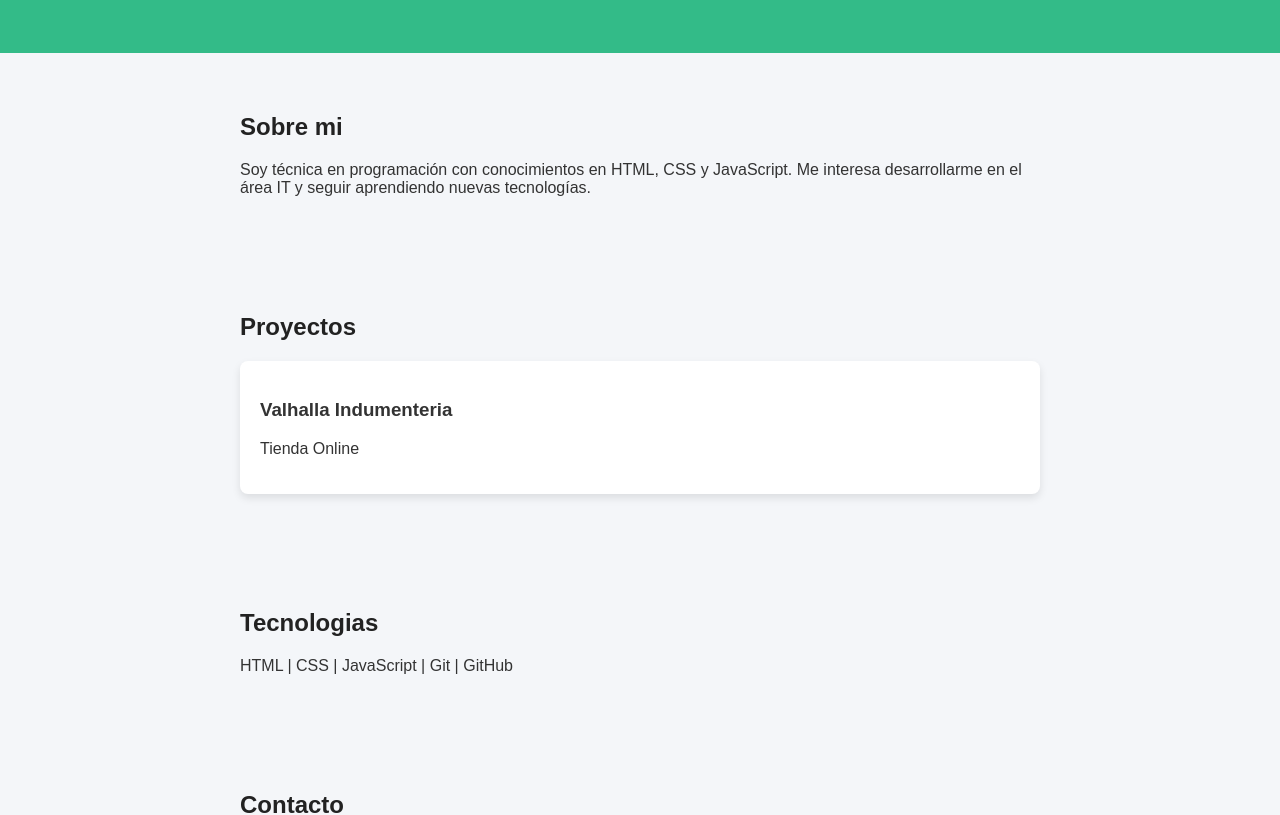
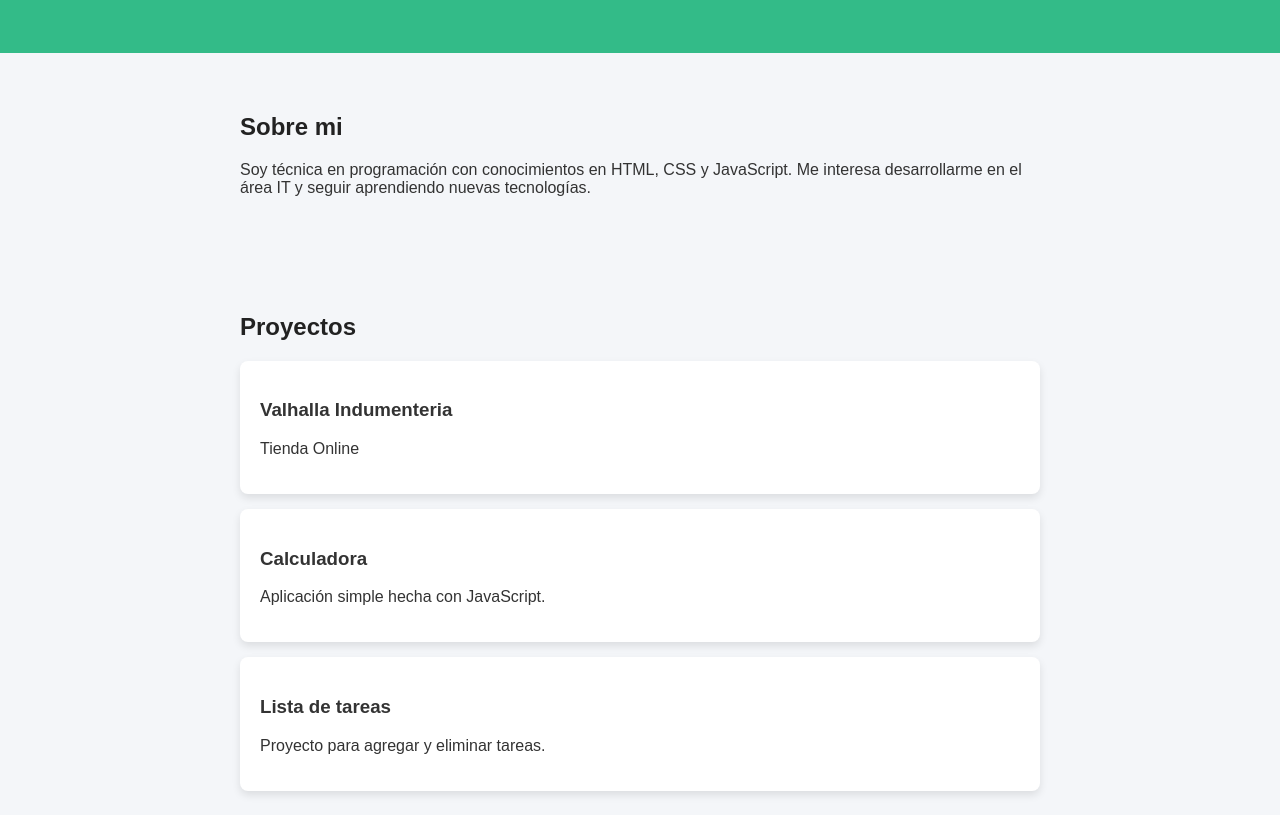
Before and after one commit to zoedom23/Portafolio-zoe, a plain HTML site: page index.html in a window 1280 px wide. Shown: the part 141-956 px from the top of the page. Drawn offline with Linux system fonts and the light colour scheme.

Commit message:
Update index.html

```diff
--- a/index.html
+++ b/index.html
@@ -26,6 +26,14 @@
             <h3>Valhalla Indumenteria</h3>
             <p>Tienda Online</p>
         </div>
+        <div class="proyecto">
+            <h3>Calculadora</h3>
+            <p>Aplicación simple hecha con JavaScript.</p>
+        </div>
+        <div class="proyecto">
+            <h3>Lista de tareas</h3>
+            <p>Proyecto para agregar y eliminar tareas.</p>
+        </div>
     </section>
 
     <section class="tecnologías">
@@ -43,4 +51,5 @@
         <p>© 2026 Zoe Dominguez</p>
     </footer>
 </body>
+
 </html>
```
